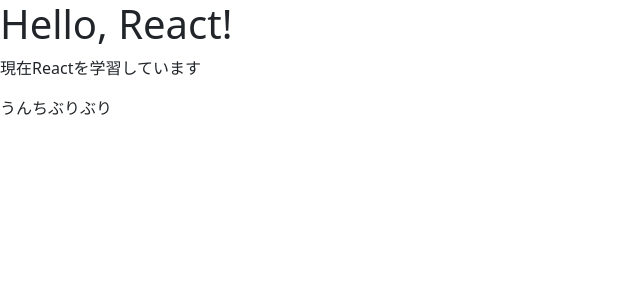
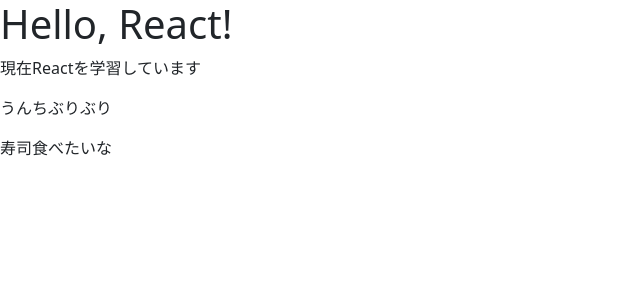
Before and after one commit to akira0716/NeoReversi2, a React app: page / in a window 1280 px wide. Shown: the top 300 px of the page, without its empty margins (0-640 px from the left). Built offline with nearby package versions, Linux system fonts and the light colour scheme; the HTML template or start-up script is replaced by a standard one.

Commit message:
変更しました。よ

```diff
--- a/src/App.jsx
+++ b/src/App.jsx
@@ -6,6 +6,7 @@
       <h1>Hello, React!</h1>
       <p>現在Reactを学習しています</p>
       <p>うんちぶりぶり</p>
+      <p>寿司食べたいな</p>
     </>
   );
 };
```
